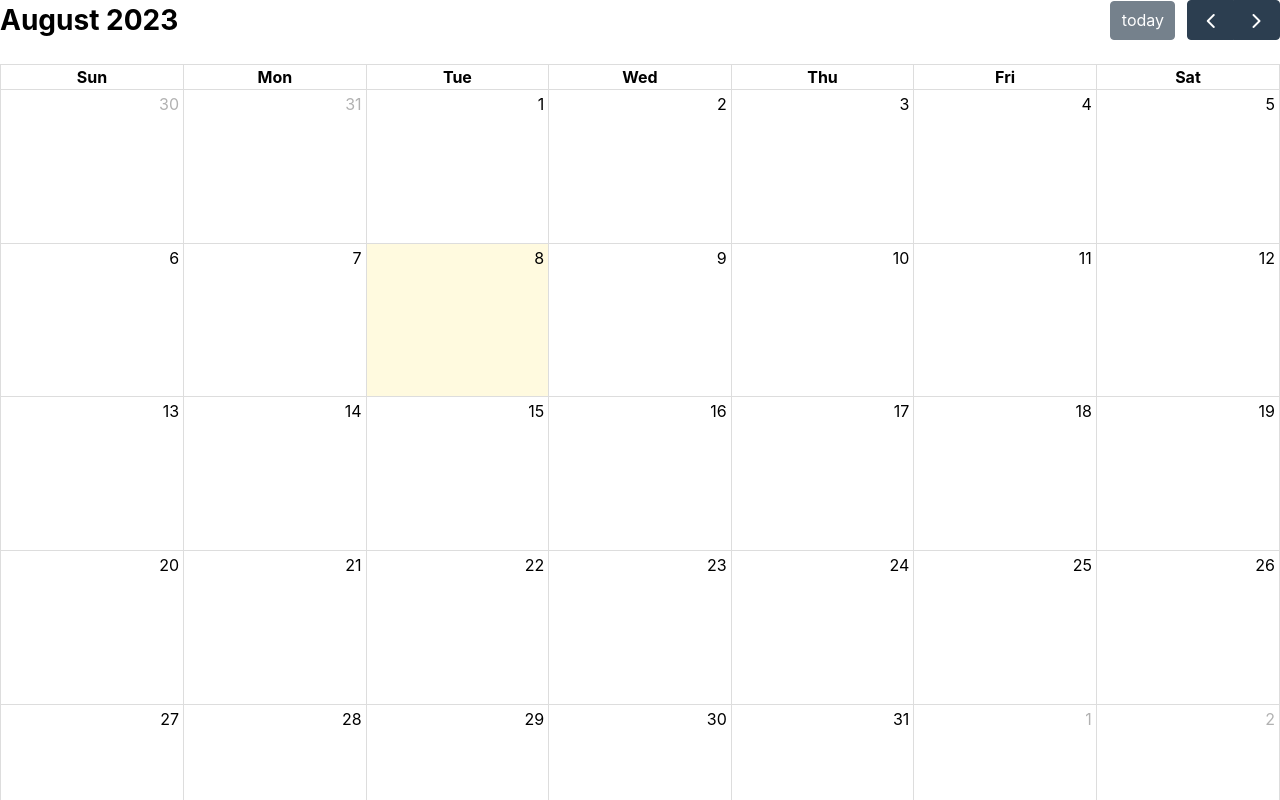
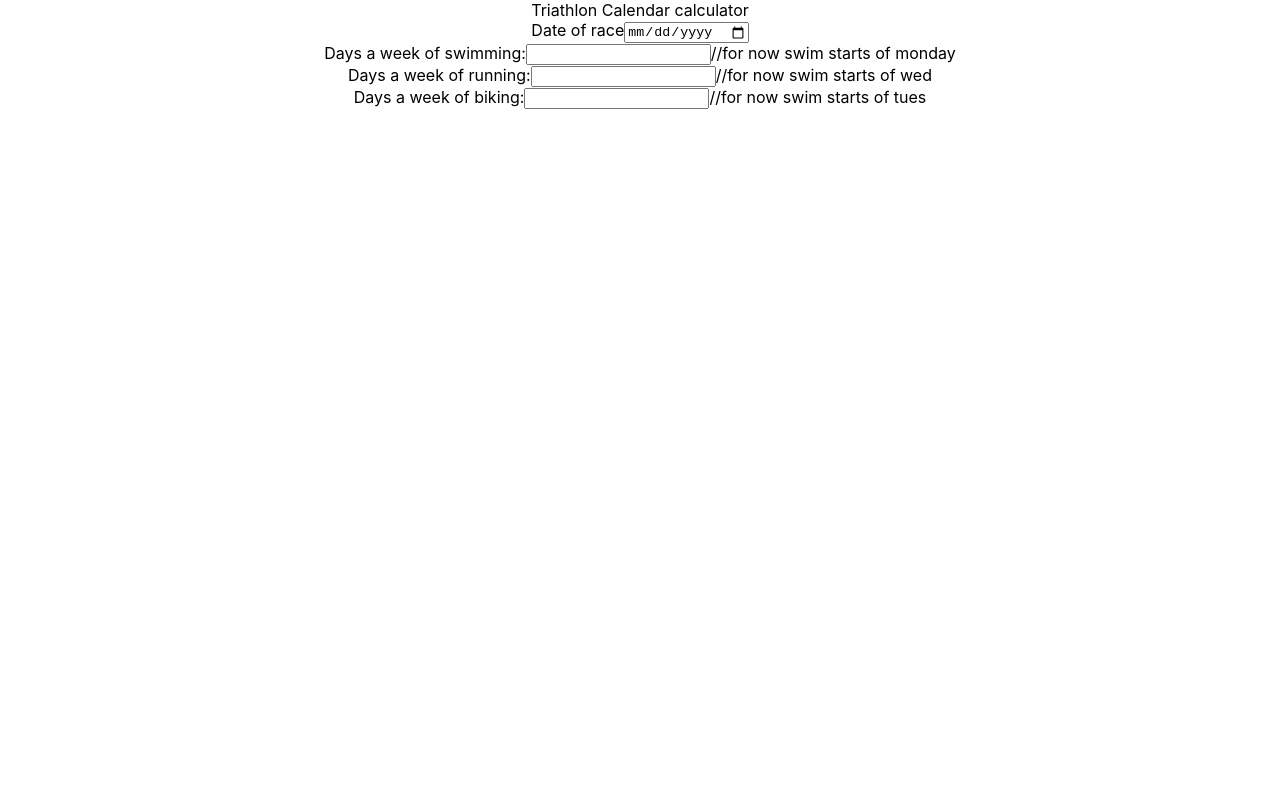
Before and after one commit to skytheo/drag-drop-calendar, a React (Create React App) app: page / in a window 1280 px wide. Shown: the top 800 px of the page. Built offline with nearby package versions, Linux system fonts and the light colour scheme.

Commit message:
setup calendar

```diff
--- a/src/App.tsx
+++ b/src/App.tsx
@@ -1,15 +1,80 @@
 import './App.css';
-import React from 'react';
+import React, { useEffect, useState } from 'react';
 import FullCalendar from '@fullcalendar/react'
-import dayGridPlugin from '@fullcalendar/daygrid' // a plugin!
+import dayGridPlugin from '@fullcalendar/daygrid'
+import { Calendar } from '@fullcalendar/core';
 
 function App() {
+
+const [swimDays, setSwimDays] = useState(-1);
+const [runDays, setRunDays] = useState(-1);
+const [bikeDays, setBikeDays] = useState(-1);
+const [date, setDate] = useState(new Date());
+
+
+useEffect(()=>{
+var calendarEl = document.getElementById('calendar');
+if(calendarEl !== null){
+var calendar = new Calendar(calendarEl as HTMLElement, {
+  plugins: [ dayGridPlugin ],
+  events: [],
+  editable: true
+});
+  calendar.addEvent({title: "Swimming",
+  date: "2023-08-15",
+  allDay: true})
+}
+},[swimDays]);
+
+const changeSwimDays = (event:any) => {
+  setSwimDays(event.target.value);
+};
+
+const changeBikeDays = (event:any) => {
+  setBikeDays(event.target.value)
+};
+
+const changeRunDays = (event:any) => {
+  setRunDays(event.target.value)
+};
+
+const changeDate = (event:any) => {
+  setDate(event.target.value)
+};
+
   return (
     <div className="App">
-      <FullCalendar
-        plugins={[ dayGridPlugin ]}
-        initialView="dayGridMonth"
-      />
+      <header>
+        Triathlon Calendar calculator
+      </header>
+      <div>
+        Date of race
+        <input type='date' onChange={changeDate}/>
+      </div>
+        <div>
+          <div>
+            Days a week of swimming:
+            <input type='number' onChange={changeSwimDays}/>
+            //for now swim starts of monday
+          </div>
+          <div>
+            Days a week of running:
+            <input type='number' onChange={changeBikeDays}/>
+            //for now swim starts of wed
+          </div>
+          <div>
+            Days a week of biking:
+            <input type='number' onChange={changeRunDays}/>
+            //for now swim starts of tues
+          </div>
+        </div>
+        {runDays > -1 && bikeDays > -1 && swimDays > -1 &&
+          <div>
+            <FullCalendar
+              plugins={[dayGridPlugin]}
+              initialView="dayGridMonth" />
+          </div>
+        }
     </div>
   );
 }
```
Also changed, not shown: 1 other file (tests, documents, lock files or other folders).
